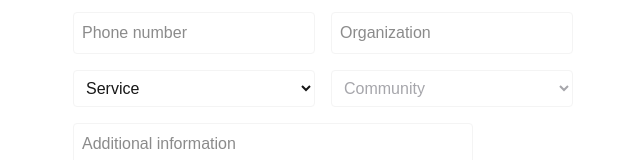
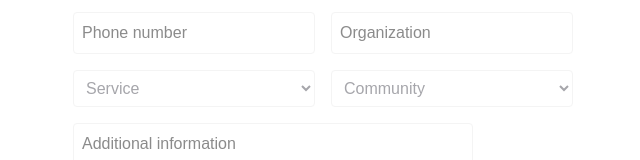
Before and after one commit to temixxx555/Ampersand, a Next.js app: page /services in a window 1280 px wide. Both pictures are taken after a click on the button "Get a Custom Quote". Shown: the part 1851-2011 px from the top of the page, without its empty margins (367-1007 px from the left). Built offline with nearby package versions, Linux system fonts and the light colour scheme.

Commit message:
updated code

```diff
--- a/src/app/services/page.jsx
+++ b/src/app/services/page.jsx
@@ -72,7 +72,7 @@ const QuoteForm = () => {
           placeholder='Organization'
           className='border border-[#F4F4F4] focus:outline-none p-2 rounded w-full'
         />
-        <select className='border border-[#F4F4F4] focus:outline-nonetext-[#A6A6AB] p-2 rounded w-full'>
+        <select className='border border-[#F4F4F4] focus:outline-none text-[#A6A6AB] p-2 rounded w-full'>
           <option>Service</option>
           <option>Web Development</option>
           <option>App Development</option>
--- a/src/compnents/Footer.jsx
+++ b/src/compnents/Footer.jsx
@@ -8,6 +8,7 @@ export default function Footer() {
         {/* Left Section: Logo and Contact Info */}
         <div className='flex flex-col gap-4'>
           <div className='flex items-center gap-3'>
+            <Link href='/'>
               <Image
                 src='/logo.svg'
                 alt='Ampersand Logo'
@@ -15,6 +16,7 @@ export default function Footer() {
                 width={40}
                 className='object-contain relative -top-12'
               />
+            </Link>
             <div className='flex flex-col gap-1'>
               <h2 className='text-2xl font-normal'>AMPERSAND</h2>
               <p className='mb-2 text-white/30'>Hi~Technologies</p>
--- a/src/compnents/Header.jsx
+++ b/src/compnents/Header.jsx
@@ -11,6 +11,7 @@ export default function Header() {
     <div className='flex justify-between items-center px-9 py-4 text-white relative z-50'>
       {/* Logo Section */}
       <div className='flex items-center gap-3'>
+        <Link href="/">
         <Image
           src='/logo.svg'
           alt='Ampersand Logo'
@@ -18,6 +19,7 @@ export default function Header() {
           width={40}
           className='object-contain'
         />
+        </Link>
         <div className='flex flex-col'>
           <h2 className='text-xl font-bold'>AMPERSAND</h2>
           <p className='text-xs'>Hi~Technologies</p>
```
Lines whose indentation alone changed are shown as unchanged.
